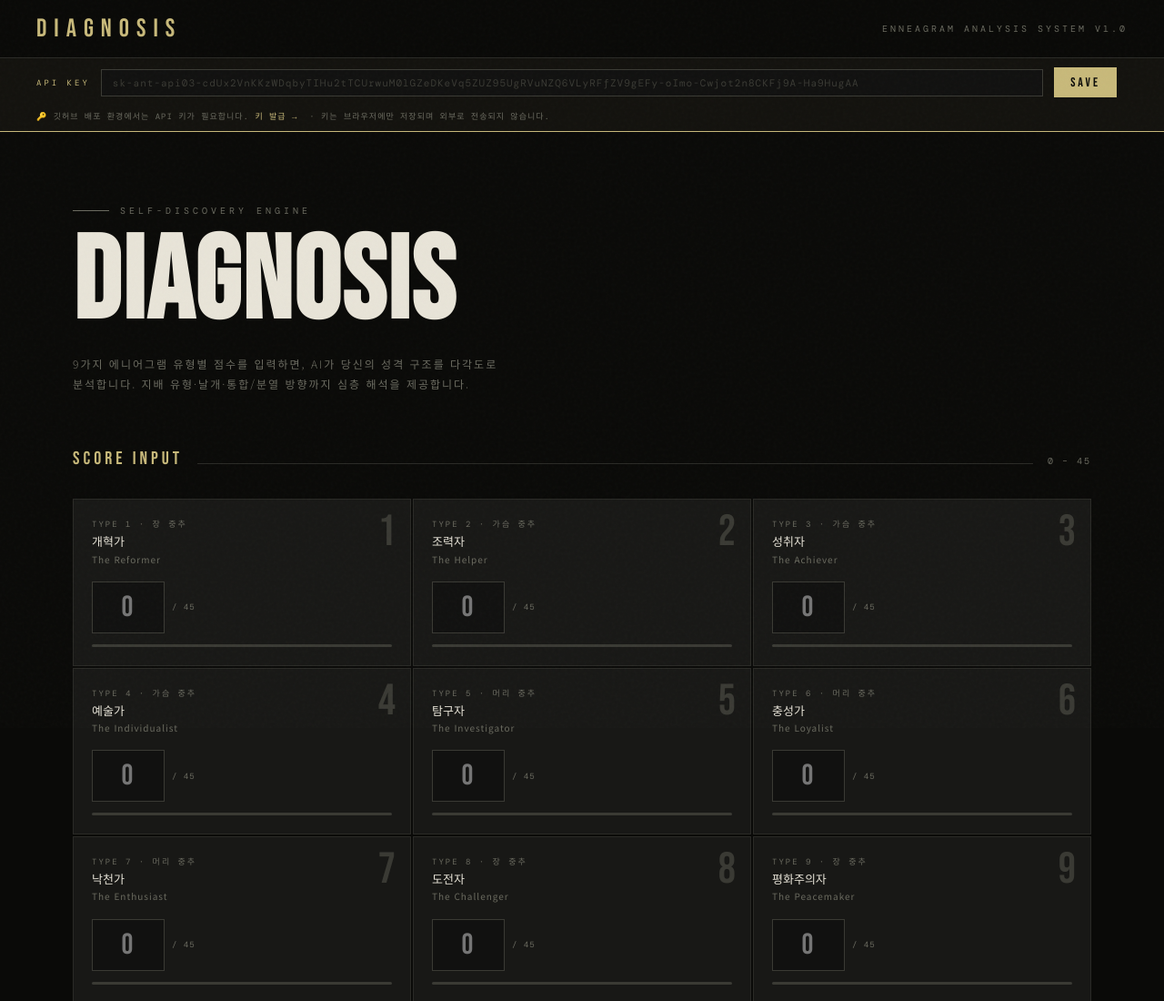
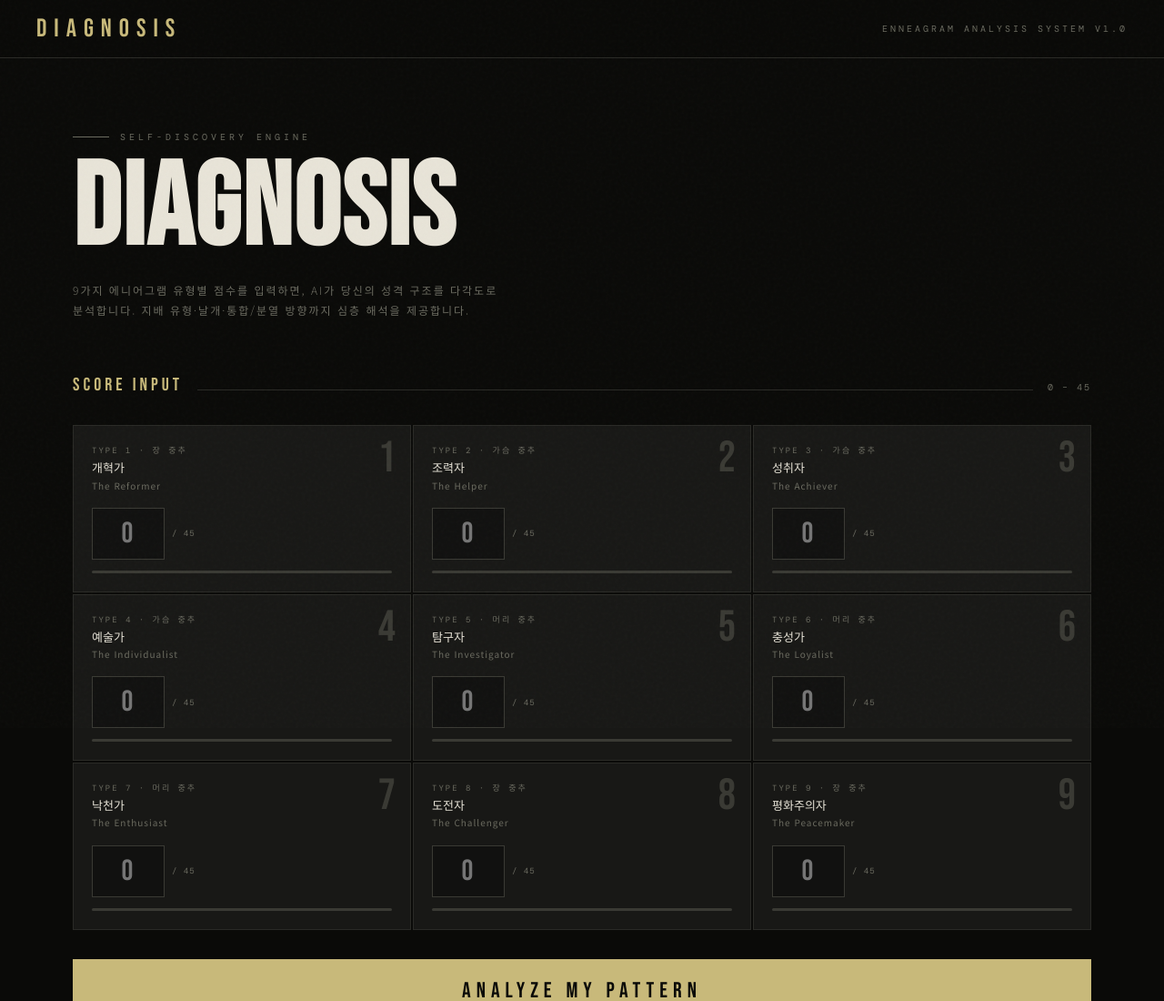
Before and after one commit to hoopee13/diagnosis, a plain HTML site: page index.html in a window 1280 px wide. Shown: the top 1100 px of the page at 91% size. Drawn offline with nearby package versions, Linux system fonts and the light colour scheme; a web font is replaced by a local one.

Commit message:
Add files via upload

```diff
--- a/index.html
+++ b/index.html
@@ -833,79 +833,6 @@
     font-weight: 500;
   }
 
-  /* API KEY BANNER */
-  .apikey-banner {
-    background: #13120e;
-    border-bottom: 1px solid var(--accent);
-    padding: 10px 40px;
-    display: flex;
-    align-items: center;
-    gap: 12px;
-    flex-wrap: wrap;
-  }
-
-  .apikey-label {
-    font-size: 9px;
-    letter-spacing: 3px;
-    color: var(--accent);
-    text-transform: uppercase;
-    white-space: nowrap;
-    flex-shrink: 0;
-  }
-
-  .apikey-input {
-    flex: 1;
-    min-width: 220px;
-    background: var(--surface);
-    border: 1px solid var(--dim);
-    color: var(--text);
-    font-family: 'DM Mono', monospace;
-    font-size: 11px;
-    padding: 7px 12px;
-    outline: none;
-    letter-spacing: 1px;
-    transition: border-color 0.2s;
-  }
-
-  .apikey-input:focus { border-color: var(--accent); }
-  .apikey-input::placeholder { color: var(--dim); }
-
-  .apikey-save {
-    background: var(--accent);
-    color: var(--bg);
-    border: none;
-    font-family: 'Bebas Neue', sans-serif;
-    font-size: 14px;
-    letter-spacing: 3px;
-    padding: 8px 18px;
-    cursor: pointer;
-    transition: background 0.2s;
-    white-space: nowrap;
-    flex-shrink: 0;
-  }
-
-  .apikey-save:hover { background: #d4c78a; }
-
-  .apikey-status {
-    font-size: 10px;
-    letter-spacing: 1px;
-    font-family: 'Noto Sans KR', sans-serif;
-    white-space: nowrap;
-  }
-
-  .apikey-status.ok  { color: #7ac87a; }
-  .apikey-status.err { color: var(--red); }
-
-  .apikey-hint {
-    font-size: 9px;
-    color: var(--muted);
-    letter-spacing: 1px;
-    width: 100%;
-    padding-top: 2px;
-  }
-
-  .apikey-hint a { color: var(--accent); text-decoration: none; }
-
   @keyframes blink {
     0%, 100% { opacity: 1; }
     50% { opacity: 0; }
@@ -918,19 +845,6 @@
   <div class="logo">DIAGNOSIS</div>
   <div class="header-tag">Enneagram Analysis System v1.0</div>
 </header>
-
-<!-- API KEY BANNER -->
-<div class="apikey-banner" id="apikeyBanner">
-  <span class="apikey-label">API KEY</span>
-  <input class="apikey-input" id="apikeyInput" type="password" placeholder="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" />
-  <button class="apikey-save" onclick="saveApiKey()">SAVE</button>
-  <span class="apikey-status" id="apikeyStatus"></span>
-  <div class="apikey-hint">
-    🔑 깃허브 배포 환경에서는 API 키가 필요합니다.
-    <a href="https://console.anthropic.com/settings/keys" target="_blank">키 발급 →</a>
-    &nbsp;· 키는 브라우저에만 저장되며 외부로 전송되지 않습니다.
-  </div>
-</div>
 
 <div class="hero">
   <div class="hero-label">Self-Discovery Engine</div>
@@ -1356,43 +1270,11 @@ function buildInteraction(scores) {
     </div>`;
 }
 
-function saveApiKey() {
-  const key = document.getElementById('apikeyInput').value.trim();
-  if (!key.startsWith('sk-ant-')) {
-    document.getElementById('apikeyStatus').textContent = '⚠ 올바른 키 형식이 아닙니다';
-    document.getElementById('apikeyStatus').className = 'apikey-status err';
-    return;
-  }
-  sessionStorage.setItem('diagnosisApiKey', key);
-  document.getElementById('apikeyStatus').textContent = '✓ 저장됨';
-  document.getElementById('apikeyStatus').className = 'apikey-status ok';
-  document.getElementById('apikeyInput').value = '●'.repeat(20);
-}
-
-// Load key on page start
-window.addEventListener('DOMContentLoaded', () => {
-  const saved = sessionStorage.getItem('diagnosisApiKey');
-  if (saved) {
-    document.getElementById('apikeyInput').value = '●'.repeat(20);
-    document.getElementById('apikeyStatus').textContent = '✓ 저장됨';
-    document.getElementById('apikeyStatus').className = 'apikey-status ok';
-  }
-});
-
 async function callClaude(prompt) {
-  const apiKey = sessionStorage.getItem('diagnosisApiKey');
-  const headers = { "Content-Type": "application/json" };
-  if (apiKey) {
-    headers["x-api-key"] = apiKey;
-    headers["anthropic-version"] = "2023-06-01";
-    headers["anthropic-dangerous-direct-browser-access"] = "true";
-  }
-  const response = await fetch("https://api.anthropic.com/v1/messages", {
+  const response = await fetch("/.netlify/functions/claude", {
     method: "POST",
-    headers,
+    headers: { "Content-Type": "application/json" },
     body: JSON.stringify({
-      model: "claude-sonnet-4-20250514",
-      max_tokens: 2500,
       messages: [{ role: "user", content: prompt }]
     })
   });
@@ -1409,16 +1291,6 @@ async function analyze() {
   }
   document.getElementById('errorMsg').innerHTML = '⚠ 모든 항목에 0–45 사이의 점수를 입력해주세요.';
   document.getElementById('errorMsg').classList.remove('visible');
-
-  // API key check (only needed outside claude.ai)
-  const apiKey = sessionStorage.getItem('diagnosisApiKey');
-  const isClaudeAI = location.hostname.includes('claude.ai') || location.hostname === '';
-  if (!apiKey && !isClaudeAI) {
-    document.getElementById('apikeyStatus').textContent = '⚠ API 키를 먼저 입력해주세요';
-    document.getElementById('apikeyStatus').className = 'apikey-status err';
-    document.getElementById('apikeyBanner').scrollIntoView({ behavior: 'smooth' });
-    return;
-  }
 
   // Show loading
   document.getElementById('loadingOverlay').classList.add('active');
```
Also changed, not shown: claude.js (added, +36 -0 lines), 1 other file.
